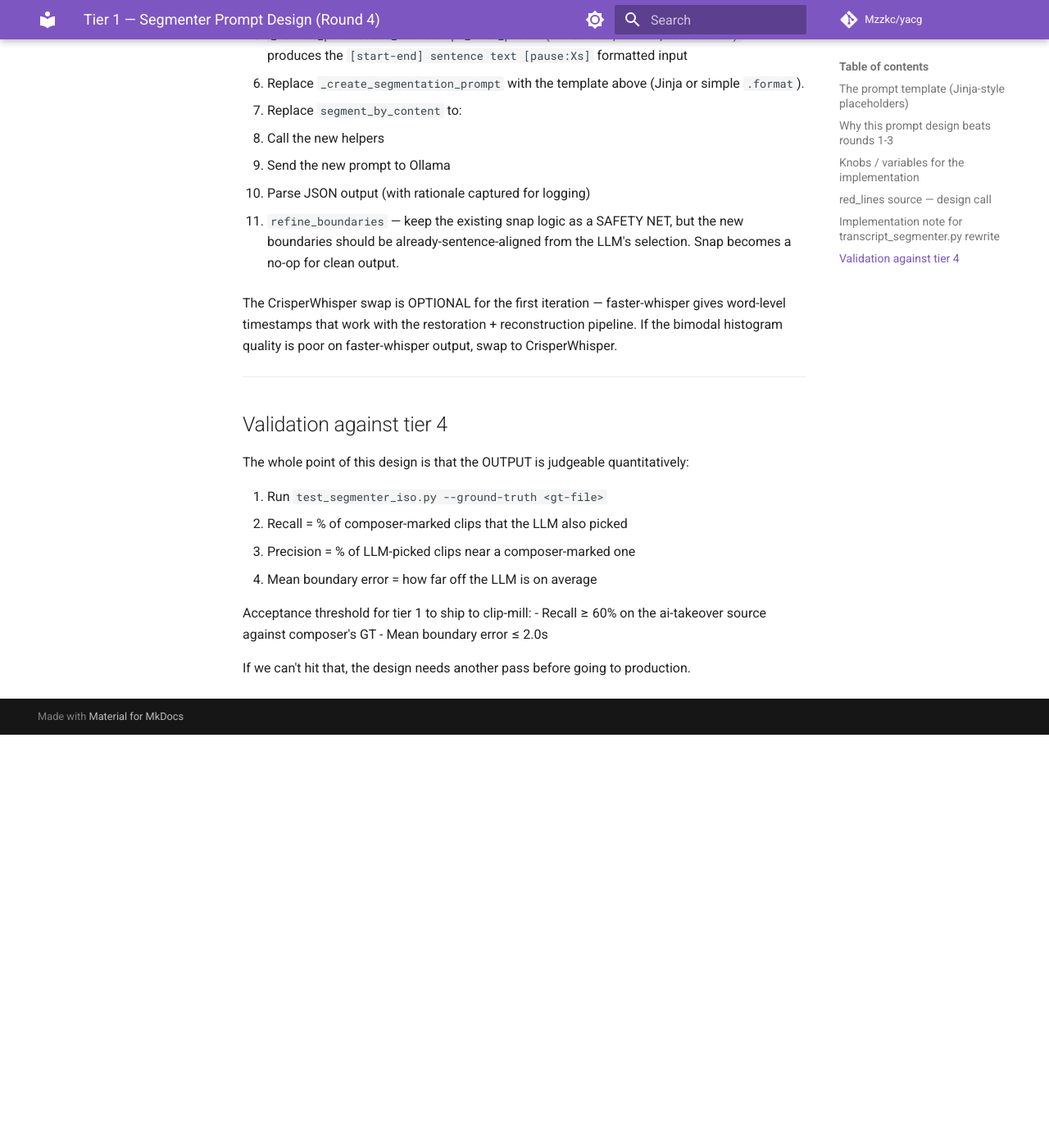
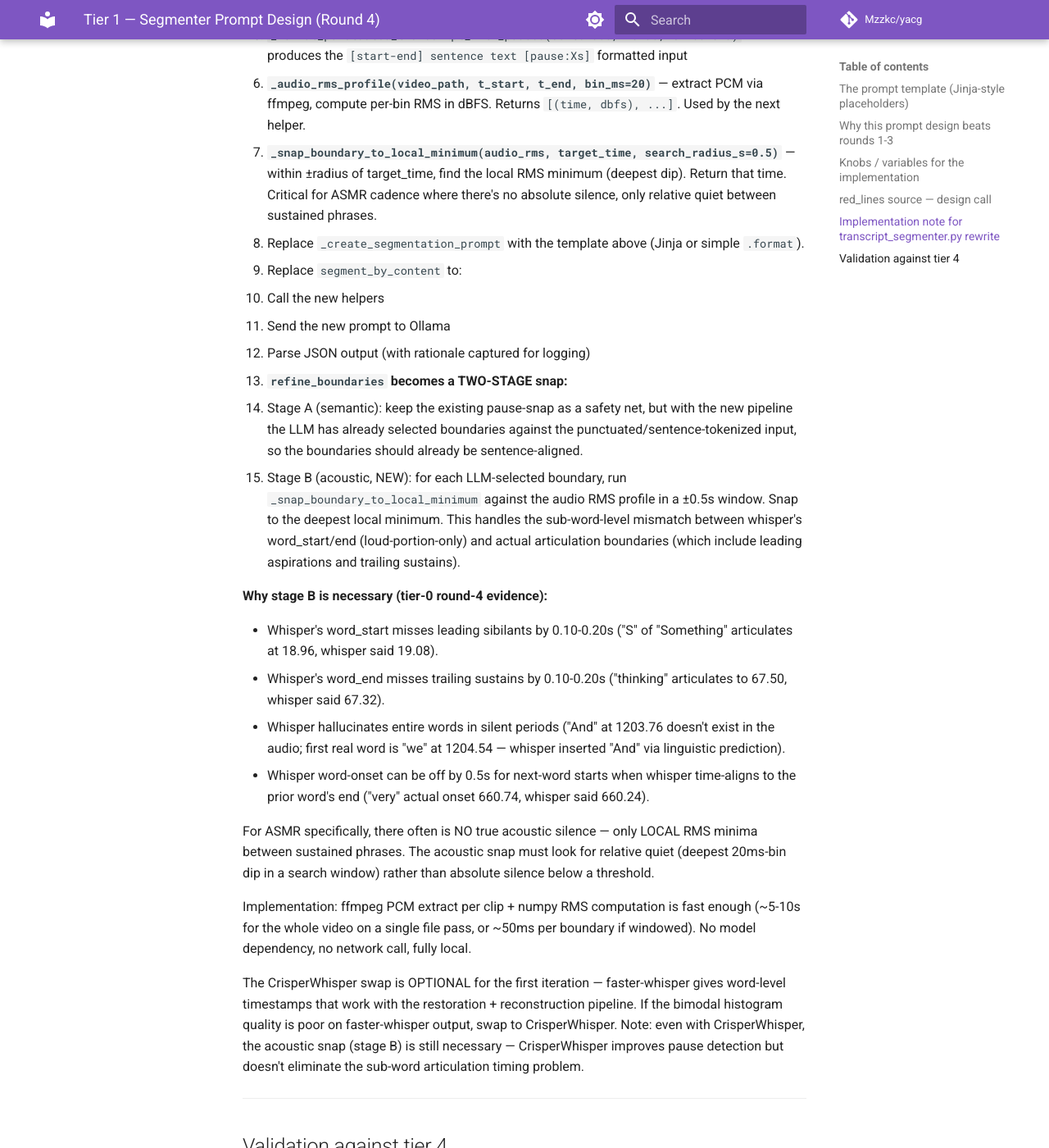
Before and after one commit to Mzzkc/yet-another-clip-generator, an MkDocs documentation site: the page built from docs/plans/2026-05-15-tier1-segmenter-prompt-design.md, in a window 1280 px wide and 1400 px high, scrolled down 5280 px. Shown: the whole window at 82% size. Built offline with MkDocs 1.6.1 and Material for MkDocs 9.7.7, drawn with Linux system fonts in a browser that asks for light colours; comment, search, counter and statistics services are not loaded; before the commit the page ends 6176 px from its top, so only the background shows below that.

Commit message:
docs: tier-1 design — add acoustic RMS snap (stage B) to refine_boundaries
Round-4 tier-0 ear-check revealed that whisper word-level
timestamps are insufficient for ASMR boundary cuts:

- Misses leading sibilants by 0.10-0.20s
- Misses trailing sustains by 0.10-0.20s
- Hallucinates words in silent periods
- Can be off by 0.5s on next-word onsets

Adds acoustic-RMS snap as stage B in refine_boundaries.  For each
LLM-selected boundary (stage A, semantic), run a 20ms-bin RMS scan
in a ±0.5s window and snap to the local minimum.

For ASMR specifically there is often no true acoustic silence,
only LOCAL RMS minima between sustained phrases.  The snap must
find relative quiet, not absolute silence.

Implementation is fast (numpy RMS over ffmpeg PCM, ~50ms per
boundary), local, no model dependency.  CrisperWhisper swap is
still optional but doesn't eliminate the sub-word articulation
problem on its own — the acoustic snap remains necessary.

Composer's "subword RMS analysis is how yacg should be doing its
cuts, yes?" — yes.  This commit captures that decision in the
design doc so the implementation pass stays aligned.

Co-Authored-By: Claude Opus 4.7 (1M context) <noreply@anthropic.com>

```diff
--- a/docs/plans/2026-05-15-tier1-segmenter-prompt-design.md
+++ b/docs/plans/2026-05-15-tier1-segmenter-prompt-design.md
@@ -221,6 +221,14 @@ When tier-0 clears, the actual rewrite path:
    - `_format_punctuated_transcript_with_pauses(sentences, words, threshold)`
      — produces the `[start-end] sentence text [pause:Xs]` formatted
      input
+   - **`_audio_rms_profile(video_path, t_start, t_end, bin_ms=20)`**
+     — extract PCM via ffmpeg, compute per-bin RMS in dBFS.  Returns
+     `[(time, dbfs), ...]`.  Used by the next helper.
+   - **`_snap_boundary_to_local_minimum(audio_rms, target_time, search_radius_s=0.5)`**
+     — within ±radius of target_time, find the local RMS minimum
+     (deepest dip).  Return that time.  Critical for ASMR cadence
+     where there's no absolute silence, only relative quiet between
+     sustained phrases.
 
 2. Replace `_create_segmentation_prompt` with the template above
    (Jinja or simple `.format`).
@@ -230,14 +238,49 @@ When tier-0 clears, the actual rewrite path:
    - Send the new prompt to Ollama
    - Parse JSON output (with rationale captured for logging)
 
-4. `refine_boundaries` — keep the existing snap logic as a SAFETY
-   NET, but the new boundaries should be already-sentence-aligned
-   from the LLM's selection. Snap becomes a no-op for clean output.
+4. **`refine_boundaries` becomes a TWO-STAGE snap:**
+   - Stage A (semantic): keep the existing pause-snap as a safety
+     net, but with the new pipeline the LLM has already selected
+     boundaries against the punctuated/sentence-tokenized input,
+     so the boundaries should already be sentence-aligned.
+   - Stage B (acoustic, NEW): for each LLM-selected boundary, run
+     `_snap_boundary_to_local_minimum` against the audio RMS
+     profile in a ±0.5s window.  Snap to the deepest local minimum.
+     This handles the sub-word-level mismatch between whisper's
+     word_start/end (loud-portion-only) and actual articulation
+     boundaries (which include leading aspirations and trailing
+     sustains).
+
+**Why stage B is necessary (tier-0 round-4 evidence):**
+
+- Whisper's word_start misses leading sibilants by 0.10-0.20s
+  ("S" of "Something" articulates at 18.96, whisper said 19.08).
+- Whisper's word_end misses trailing sustains by 0.10-0.20s
+  ("thinking" articulates to 67.50, whisper said 67.32).
+- Whisper hallucinates entire words in silent periods ("And" at
+  1203.76 doesn't exist in the audio; first real word is "we" at
+  1204.54 — whisper inserted "And" via linguistic prediction).
+- Whisper word-onset can be off by 0.5s for next-word starts when
+  whisper time-aligns to the prior word's end ("very" actual onset
+  660.74, whisper said 660.24).
+
+For ASMR specifically, there often is NO true acoustic silence —
+only LOCAL RMS minima between sustained phrases.  The acoustic snap
+must look for relative quiet (deepest 20ms-bin dip in a search
+window) rather than absolute silence below a threshold.
+
+Implementation: ffmpeg PCM extract per clip + numpy RMS computation
+is fast enough (~5-10s for the whole video on a single file pass,
+or ~50ms per boundary if windowed).  No model dependency, no
+network call, fully local.
 
 The CrisperWhisper swap is OPTIONAL for the first iteration —
 faster-whisper gives word-level timestamps that work with the
-restoration + reconstruction pipeline. If the bimodal histogram
+restoration + reconstruction pipeline.  If the bimodal histogram
 quality is poor on faster-whisper output, swap to CrisperWhisper.
+Note: even with CrisperWhisper, the acoustic snap (stage B) is
+still necessary — CrisperWhisper improves pause detection but
+doesn't eliminate the sub-word articulation timing problem.
 
 ---
 
```
